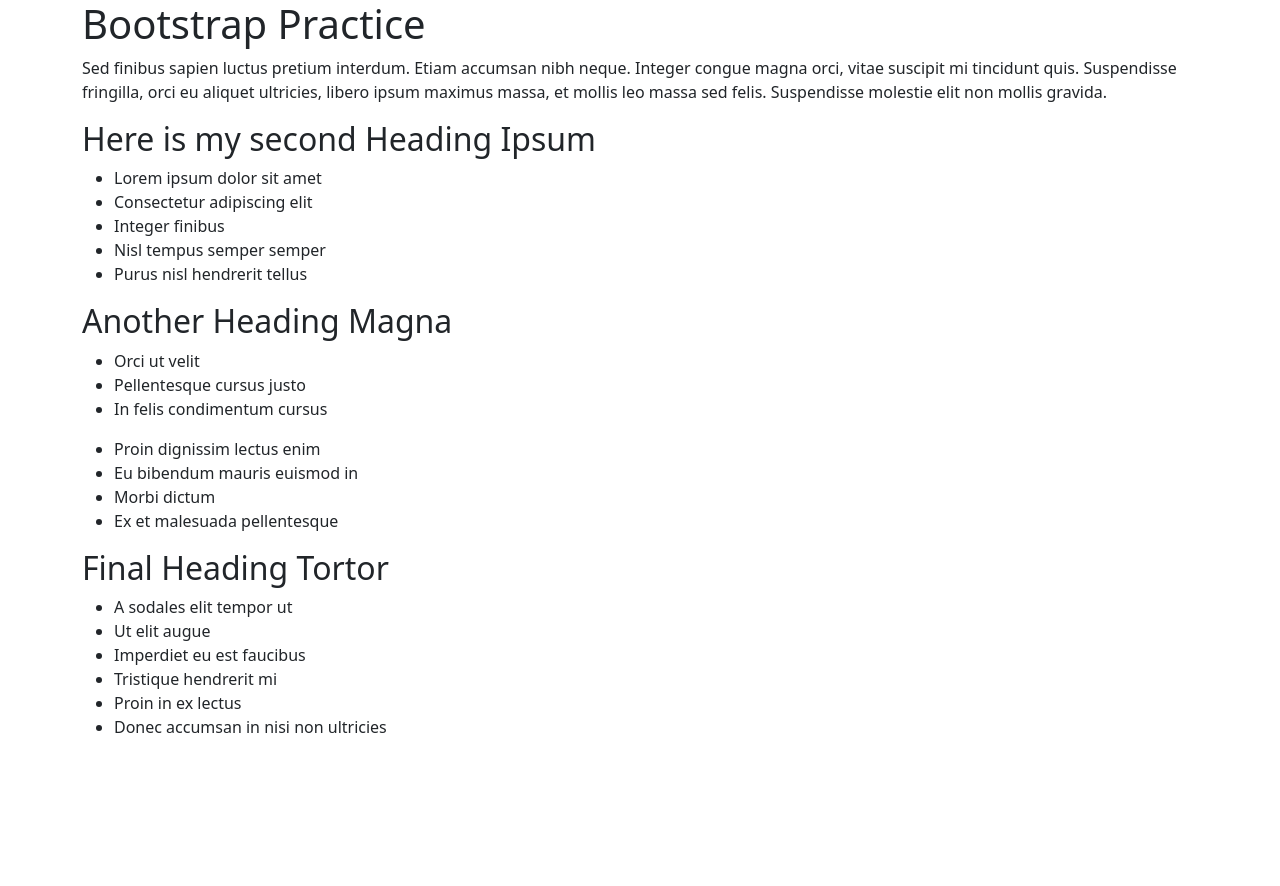
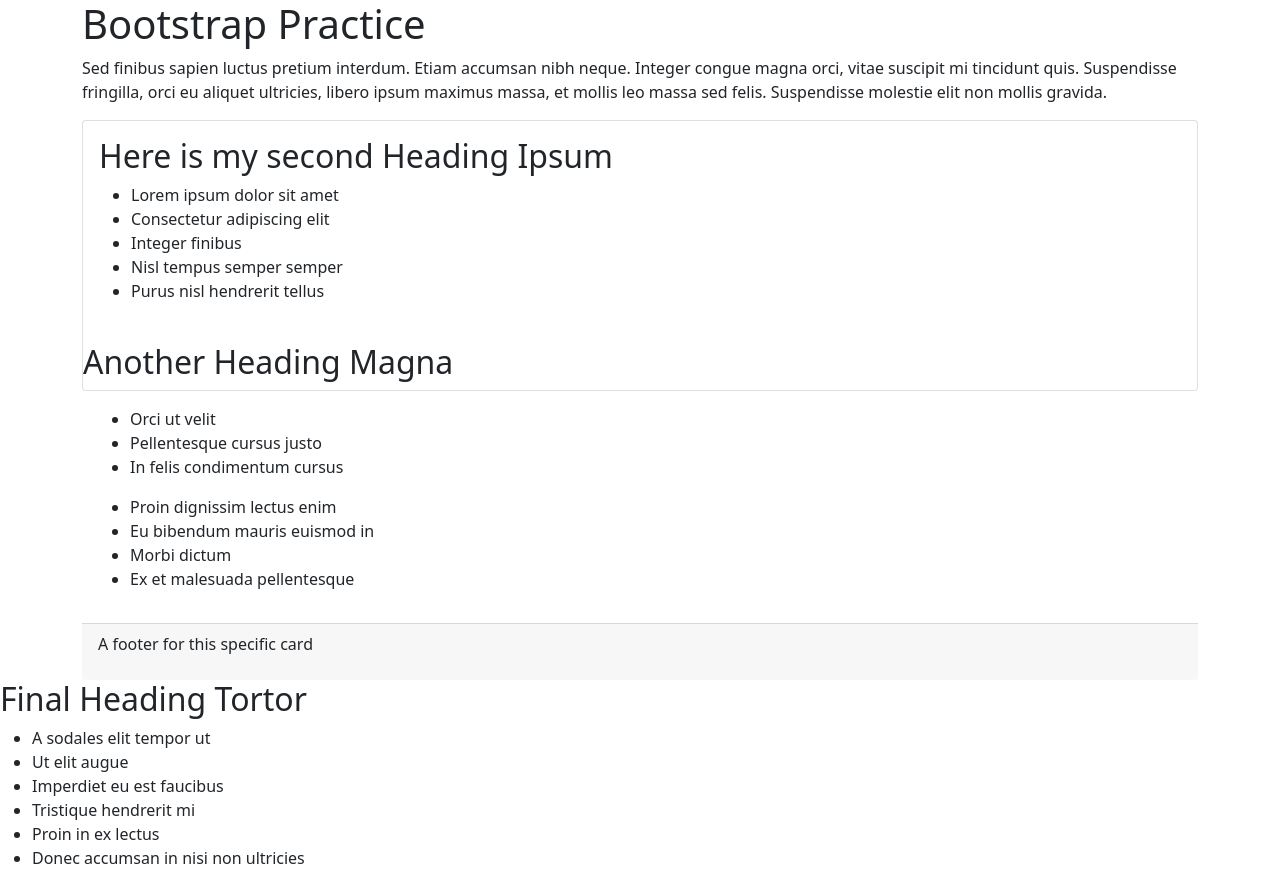
Before and after one commit to NdegwaG/bootstrap, a plain HTML site: page index.html in a window 1280 px wide. Before the commit the page ends 800 px from the top, so only its background shows below. Drawn offline with Linux system fonts and the light colour scheme.

Commit message:
add card stylings to body of index

```diff
--- a/index.html
+++ b/index.html
@@ -7,10 +7,14 @@
   </head>
   <body>
     <div class="container">
+
       <div class="jumbotron">
       <h1>Bootstrap Practice</h1>
       <p>Sed finibus sapien luctus pretium interdum. Etiam accumsan nibh neque. Integer congue magna orci, vitae suscipit mi tincidunt quis. Suspendisse fringilla, orci eu aliquet ultricies, libero ipsum maximus massa, et mollis leo massa sed felis. Suspendisse molestie elit non mollis gravida.</p>
       </div>
+
+      <div class="card">
+        <div class="card-body">
         <h2>Here is my second Heading Ipsum</h2>
         <ul>
           <li>Lorem ipsum dolor sit amet</li>
@@ -19,7 +23,12 @@
           <li>Nisl tempus semper semper</li>
           <li>Purus nisl hendrerit tellus</li>
         </ul>
+        </div>
+
+        <div class="card-title"></div>
         <h2>Another Heading Magna</h2>
+        </div>
+        <div class="card-body">
         <ul>
           <li>Orci ut velit</li>
           <li>Pellentesque cursus justo</li>
@@ -31,6 +40,12 @@
           <li>Morbi dictum</li>
           <li>Ex et malesuada pellentesque</li>
         </ul>
+        </div>
+        <div class="card-footer">
+          <p>A footer for this specific card</p>
+        </div>
+      </div>
+
       <h2>Final Heading Tortor</h2>
       <ul>
         <li>A sodales elit tempor ut</li>
```
Lines whose indentation alone changed are shown as unchanged.
